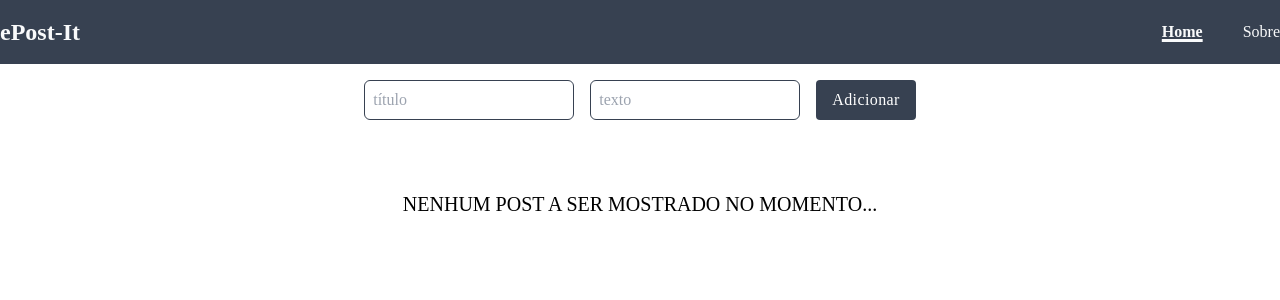
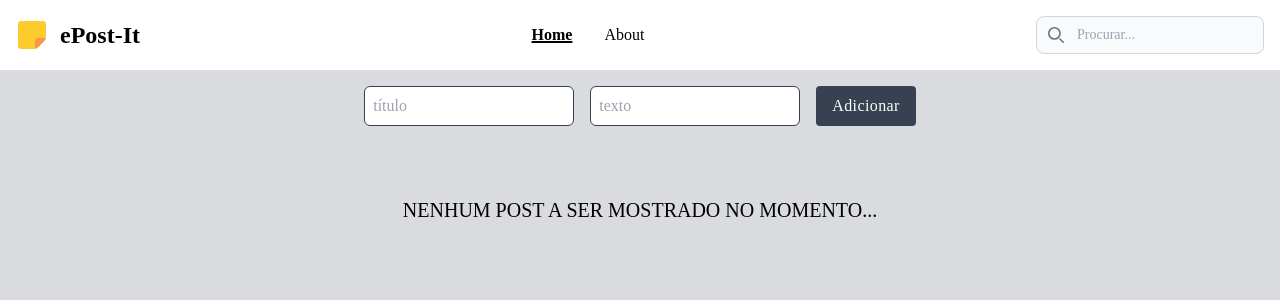
Before and after one commit to anngelos/e-post-it, a Vue app: page / in a window 1280 px wide. Shown: the top 300 px of the page. Built offline with nearby package versions, Linux system fonts and the light colour scheme; a web font is replaced by a local one.

Commit message:
refactored menu.

```diff
--- a/src/App.vue
+++ b/src/App.vue
@@ -1,22 +1,47 @@
-<script setup>
+<script>
 import { RouterLink, RouterView } from "vue-router";
 </script>
 
 <template>
-  <header>
-    <nav class="bg-gray-700">
-      <div class="container mx-auto py-4 flex justify-between items-center">
-        <h1 class="text-2xl font-bold text-gray-50">ePost-It</h1>
-        <div class="flex space-x-10">
-          <div class="flex items-center space-x-2">
-            <span class="text-gray-50"><RouterLink to="/" exact>Home</RouterLink></span>
+  <nav class="bg-white border-gray-200 dark:bg-gray-900">
+    <div class="max-w-screen-xl flex flex-wrap items-center justify-between mx-auto p-4">
+      <div class="flex items-center">
+        <img src="./../public/note-512.png" class="h-8 mr-3"/>
+        <span class="self-center text-2xl font-semibold whitespace-nowrap dark:text-white">ePost-It</span>
+      </div>
+      <div class="flex md:order-2">
+        <div class="relative md:block">
+          <div class="absolute inset-y-0 left-0 flex items-center pl-3 pointer-events-none">
+            <svg class="w-4 h-4 text-gray-500 dark:text-gray-400" aria-hidden="true" xmlns="http://www.w3.org/2000/svg" fill="none" viewBox="0 0 20 20">
+              <path
+                stroke="currentColor"
+                stroke-linecap="round"
+                stroke-linejoin="round"
+                stroke-width="2"
+                d="m19 19-4-4m0-7A7 7 0 1 1 1 8a7 7 0 0 1 14 0Z"
+              />
+            </svg>
+            <span class="sr-only">Search icon</span>
           </div>
-          <div class="flex items-center space-x-2">
-            <span class="text-gray-50"><RouterLink to="/about">Sobre</RouterLink></span>
-          </div>
+          <input type="text" id="search-navbar"
+            class="block w-full p-2 pl-10 text-sm text-gray-900 border border-gray-300 rounded-lg bg-gray-50 focus:ring-blue-500 focus:border-blue-500 dark:bg-gray-700 dark:border-gray-600 dark:placeholder-gray-400 dark:text-white dark:focus:ring-blue-500 dark:focus:border-blue-500"
+            placeholder="Procurar..."
+          />
         </div>
       </div>
-    </nav>
-  </header>
+      <div class="items-center justify-between w-full md:flex md:w-auto md:order-1 menu-container" id="navbar-search">
+        <ul
+          class="flex flex-col p-4 md:p-0 mt-4 font-medium border border-gray-100 rounded-lg bg-gray-50 md:flex-row md:space-x-8 md:mt-0 md:border-0 md:bg-white dark:bg-gray-800 md:dark:bg-gray-900 dark:border-gray-700 menu-links"
+        >
+          <li>
+            <RouterLink to="/" exact>Home</RouterLink>
+          </li>
+          <li>
+            <RouterLink to="/about">About</RouterLink>
+          </li>
+        </ul>
+      </div>
+    </div>
+  </nav>
   <RouterView/>
 </template>
--- a/src/assets/base.css
+++ b/src/assets/base.css
@@ -6,26 +6,29 @@
 
 html {
   font-family: "Tektur", cursive;
+  background-color: #D9DBDF;
 }
 
 .router-link-exact-active {
-  text-decoration: 3px underline;
+  text-decoration: 2px underline;
   font-weight: bold;
 }
 
 @media (max-width: 539px) {
-  nav {
-    padding: 0 30px;
-  }
-
   .add-input-container {
+    display: flex;
+    flex-direction: column;
     justify-content: center;
     align-items: center;
+  }
+}
+
+@media (max-width: 767px) {
+  .menu-links {
     display: flex;
-  }
-
-  .add-input-container input {
-    width: 40%;
+    flex-direction: row;
+    align-items: center;
+    justify-content: space-around;
   }
 }
 
--- a/src/views/AboutView.vue
+++ b/src/views/AboutView.vue
@@ -1,27 +1,9 @@
-<script>
-export default {
-  data() {
-    return {
-      show: false,
-    }
-  },
-  methods: {
-    showMePls() {
-      this.show = !this.show;
-    }
-  }
-}
-</script>
-
 <template>
   <div class="flex flex-col items-center flex-wrap justify-center m-5">
     <p class="copyright text-3xl">ePost-It</p>
     <p class="text-3xl">Copyright 2023 - Todos os direitos reservados.</p>
-
-    <a href="https://github.com/anngelos" target="_blank"
-      class="git bg-gray-700 text-white hover:bg-gray-800 py-2 px-4 rounded flex items-center">
-      <svg xmlns="http://www.w3.org/2000/svg" width="16" height="16" fill="currentColor" class="bi bi-github mr-2"
-        viewBox="0 0 16 16">
+    <a href="https://github.com/anngelos" target="_blank" class="git bg-gray-700 text-white hover:bg-gray-800 py-2 px-4 rounded flex items-center">
+      <svg xmlns="http://www.w3.org/2000/svg" width="16" height="16" fill="currentColor" class="bi bi-github mr-2" viewBox="0 0 16 16">
         <path
           d="M8 0C3.58 0 0 3.58 0 8c0 3.54 2.29 6.53 5.47 7.59.4.07.55-.17.55-.38 0-.19-.01-.82-.01-1.49-2.01.37-2.53-.49-2.69-.94-.09-.23-.48-.94-.82-1.13-.28-.15-.68-.52-.01-.53.63-.01 1.08.58 1.23.82.72 1.21 1.87.87 2.33.66.07-.52.28-.87.51-1.07-1.78-.2-3.64-.89-3.64-3.95 0-.87.31-1.59.82-2.15-.08-.2-.36-1.02.08-2.12 0 0 .67-.21 2.2.82.64-.18 1.32-.27 2-.27.68 0 1.36.09 2 .27 1.53-1.04 2.2-.82 2.2-.82.44 1.1.16 1.92.08 2.12.51.56.82 1.27.82 2.15 0 3.07-1.87 3.75-3.65 3.95.29.25.54.73.54 1.48 0 1.07-.01 1.93-.01 2.2 0 .21.15.46.55.38A8.012 8.012 0 0 0 16 8c0-4.42-3.58-8-8-8z" />
       </svg>
```
Also changed, not shown: public/note-512.png (added).
